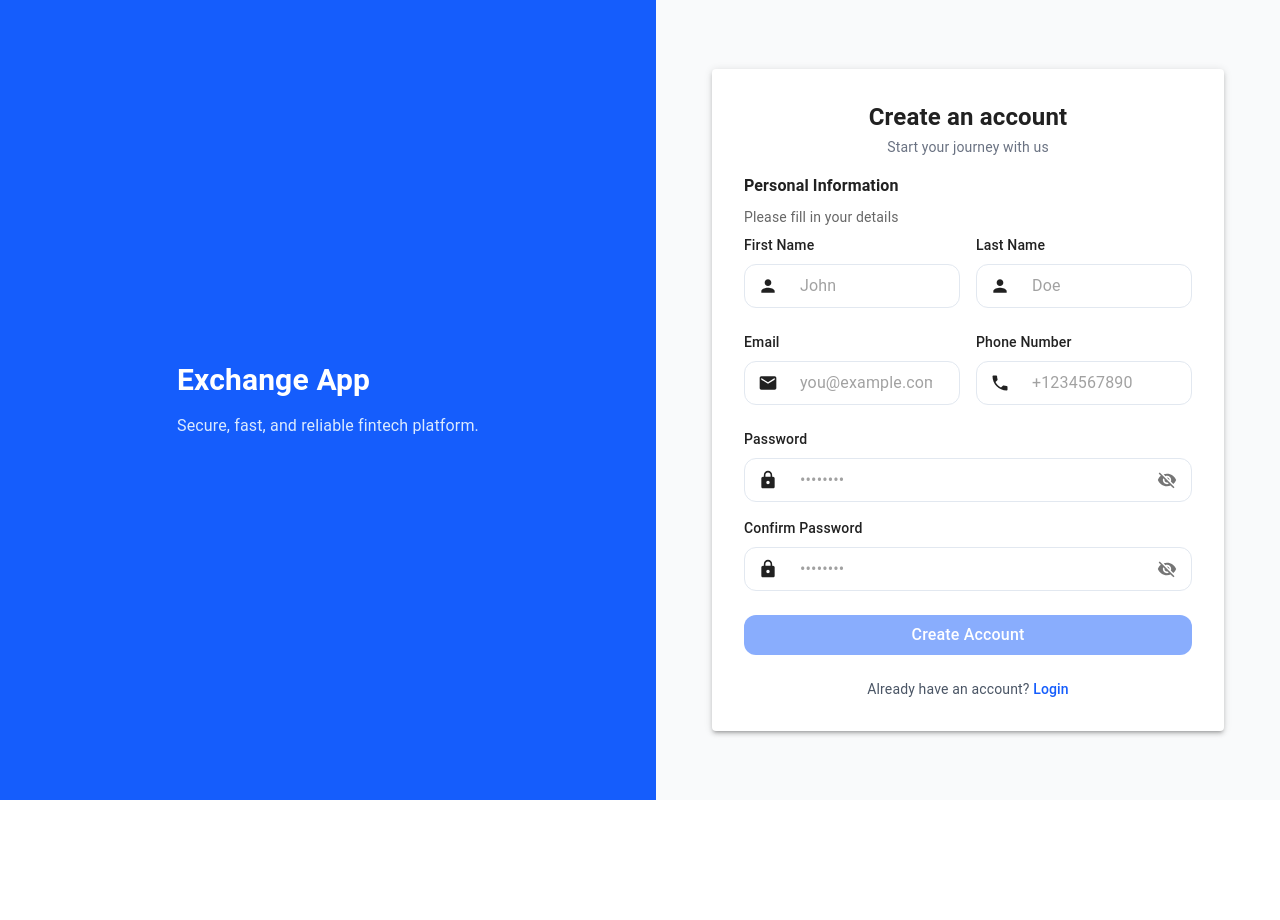
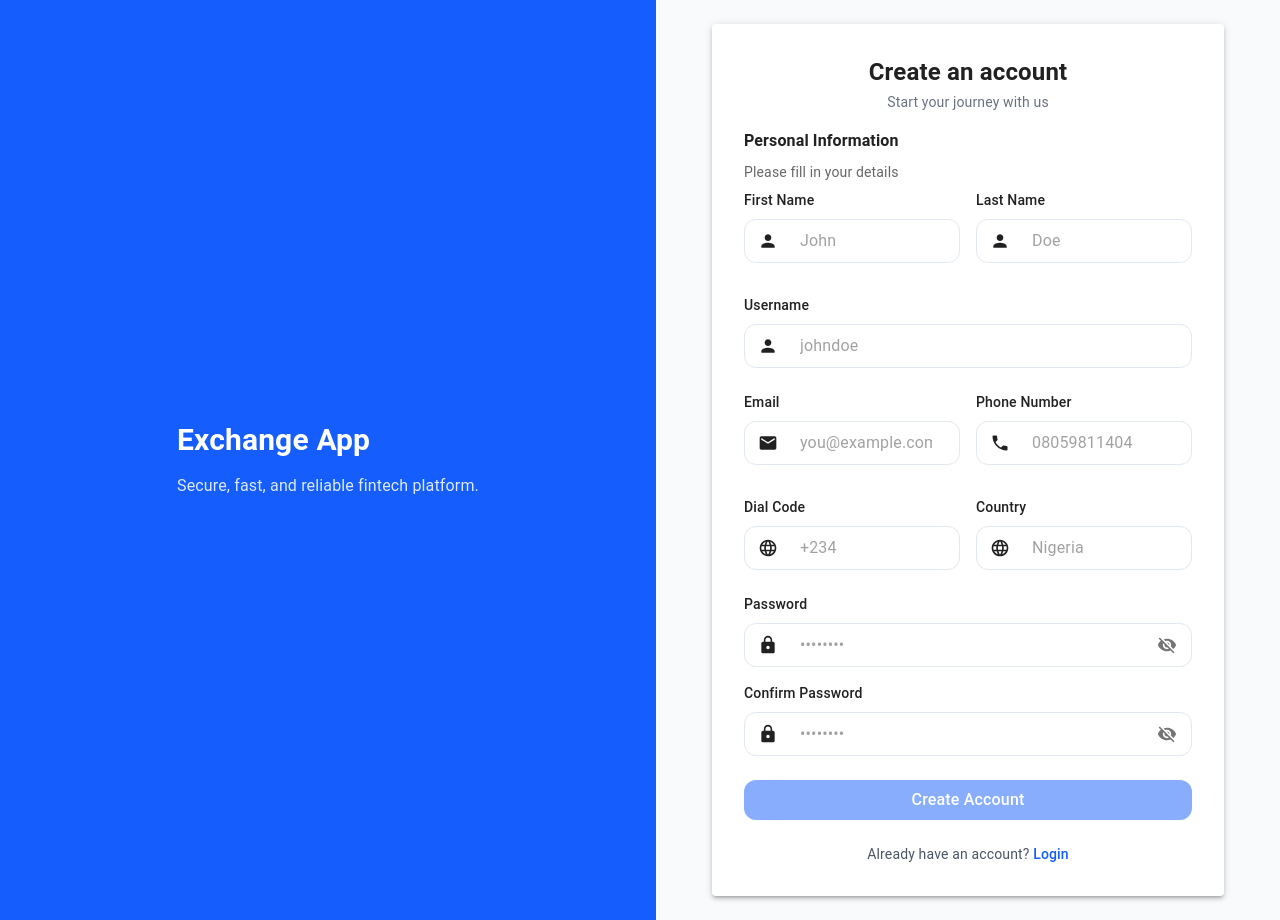
Before and after one commit to Achiever667/exchange-app, a Next.js app: page /auth/register in a window 1280 px wide. Before the commit the page ends 800 px from the top, so only its background shows below. Built offline with nearby package versions, Linux system fonts and the light colour scheme; no server answers; what @mui/material-nextjs would draw is missing.

Commit message:
fix: corrections on otp form

```diff
--- a/src/constants/index.ts
+++ b/src/constants/index.ts
@@ -9,8 +9,8 @@ export const API_CONFIG = {
 export const AUTH_ENDPOINTS = {
   REGISTER: '/auth/register',
   LOGIN: '/auth/login',
-  VERIFY_OTP: '/auth/verify-otp',
-  RESEND_OTP: '/auth/resend-otp',
+  VERIFY_OTP: '/auth/verify/otp',
+  RESEND_OTP: '/resend/otp',
   REFRESH_TOKEN: '/auth/refresh-token',
   LOGOUT: '/auth/logout',
   GET_PROFILE: '/auth/profile',
--- a/src/features/auth/components/OtpVerificationForm.tsx
+++ b/src/features/auth/components/OtpVerificationForm.tsx
@@ -22,7 +22,7 @@ interface OtpVerificationFormProps {
 export function OtpVerificationForm({ onSuccess }: OtpVerificationFormProps) {
   const searchParams = useSearchParams();
 //   const email = searchParams.get("email") || "";
-  const email = 'kelechioleh@gmail.com'
+  const email = 'emmanueloleh88@gmail.com' // For testing purposes, replace with actual email from search params in production
 
   const [otp, setOtp] = useState("");
   const [timeRemaining, setTimeRemaining] = useState(RESEND_OTP_TIMEOUT);
--- a/src/features/auth/components/RegistrationForm.tsx
+++ b/src/features/auth/components/RegistrationForm.tsx
@@ -13,7 +13,7 @@ import {
 import { UiButton } from '@/components/ui/button/UiButton';
 import { useToast } from '@/components/ui/toast';
 
-import { Mail, Lock, Person, Phone } from '@mui/icons-material';
+import { Mail, Lock, Person, Phone, Language } from '@mui/icons-material';
 import { registerSchema, RegisterCredentials } from '../schemas/registerSchema';
 
 interface RegistrationFormProps {
@@ -31,7 +31,7 @@ export function RegistrationForm({
   const {
     control,
     handleSubmit,
-    formState: { errors, isValid, isSubmitting  },
+    formState: { errors, isValid, isSubmitting },
     setError,
   } = useForm<RegisterCredentials>({
     resolver: zodResolver(registerSchema),
@@ -68,7 +68,7 @@ export function RegistrationForm({
       >
         <div className="grid grid-cols-1 lg:grid-cols-2 gap-4">
           <Controller
-            name="first_name"
+            name="firstname"
             control={control}
             render={({ field }) => (
               <UiField
@@ -76,15 +76,15 @@ export function RegistrationForm({
                 label="First Name"
                 placeholder="John"
                 disabled={isSubmitting }
-                error={!!errors.first_name}
-                errorMessage={errors.first_name?.message}
+                error={!!errors.firstname}
+                errorMessage={errors.firstname?.message}
                 startIcon={<Person sx={{ fontSize: 20 }} />}
               />
             )}
           />
 
           <Controller
-            name="last_name"
+            name="lastname"
             control={control}
             render={({ field }) => (
               <UiField
@@ -92,8 +92,26 @@ export function RegistrationForm({
                 label="Last Name"
                 placeholder="Doe"
                 disabled={isSubmitting }
-                error={!!errors.last_name}
-                errorMessage={errors.last_name?.message}
+                error={!!errors.lastname}
+                errorMessage={errors.lastname?.message}
+                startIcon={<Person sx={{ fontSize: 20 }} />}
+              />
+            )}
+          />
+        </div>
+
+        <div className="grid grid-cols-1 lg:grid-cols-1 gap-4 mt-4">
+          <Controller
+            name="username"
+            control={control}
+            render={({ field }) => (
+              <UiField
+                {...field}
+                label="Username"
+                placeholder="johndoe"
+                disabled={isSubmitting }
+                error={!!errors.username}
+                errorMessage={errors.username?.message}
                 startIcon={<Person sx={{ fontSize: 20 }} />}
               />
             )}
@@ -127,12 +145,46 @@ export function RegistrationForm({
               <UiField
                 {...field}
                 label="Phone Number"
-                placeholder="+1234567890"
+                placeholder="08059811404"
                 type="number"
                 disabled={isSubmitting }
                 error={!!errors.phone_number}
                 errorMessage={errors.phone_number?.message}
                 startIcon={<Phone sx={{ fontSize: 20 }} />}
+              />
+            )}
+          />
+        </div>
+
+        <div className="grid grid-cols-1 lg:grid-cols-2 gap-4 mt-4">
+          <Controller
+            name="dial_code"
+            control={control}
+            render={({ field }) => (
+              <UiField
+                {...field}
+                label="Dial Code"
+                placeholder="+234"
+                disabled={isSubmitting }
+                error={!!errors.dial_code}
+                errorMessage={errors.dial_code?.message}
+startIcon={<Language sx={{ fontSize: 20 }} />}
+              />
+            )}
+          />
+
+          <Controller
+            name="country"
+            control={control}
+            render={({ field }) => (
+              <UiField
+                {...field}
+                label="Country"
+                placeholder="Nigeria"
+                disabled={isSubmitting }
+                error={!!errors.country}
+                errorMessage={errors.country?.message}
+                startIcon={<Language sx={{ fontSize: 20 }} />}
               />
             )}
           />
@@ -161,7 +213,7 @@ export function RegistrationForm({
           />
 
           <Controller
-            name="confirm_password"
+            name="password_confirmation"
             control={control}
             render={({ field }) => (
               <UiField
@@ -171,8 +223,8 @@ export function RegistrationForm({
                 type="password"
                 disabled={isSubmitting }
                 showPasswordToggle
-                error={!!errors.confirm_password}
-                errorMessage={errors.confirm_password?.message}
+                error={!!errors.password_confirmation}
+                errorMessage={errors.password_confirmation?.message}
                 startIcon={<Lock sx={{ fontSize: 20 }} />}
               />
             )}
--- a/src/features/auth/hooks/useAuth.ts
+++ b/src/features/auth/hooks/useAuth.ts
@@ -3,7 +3,6 @@ import authApiService from '../api/authApi';
 import { useAuthStore } from '../store';
 import {
   AuthCredentials,
-  RegisterPayload,
   OTPVerificationPayload,
   AuthResponse,
   User,
@@ -11,6 +10,7 @@ import {
   ApiError,
 } from '@/types';
 import { QUERY_KEYS } from '@/constants';
+import { RegisterCredentials } from '../schemas/registerSchema';
 
 
 export function useRegister() {
@@ -18,8 +18,8 @@ export function useRegister() {
   const setTokens = useAuthStore((state) => state.setTokens);
   const setAuthenticated = useAuthStore((state) => state.setAuthenticated);
 
-  return useMutation<AuthResponse, ApiError, RegisterPayload>({
-    mutationFn: async (payload: RegisterPayload) => authApiService.register(payload),
+  return useMutation<AuthResponse, ApiError, RegisterCredentials>({
+    mutationFn: async (payload: RegisterCredentials) => authApiService.register(payload),
     onSuccess: (data) => {
       setUser(data.user);
       setTokens(data.tokens);
--- a/src/features/auth/schemas/registerSchema.ts
+++ b/src/features/auth/schemas/registerSchema.ts
@@ -3,15 +3,20 @@ import { DEFAULT_PASSWORD_RULES } from "@/components/ui/field";
 
 export const registerSchema = z
   .object({
-    first_name: z
+    firstname: z
       .string()
       .trim()
       .min(1, "First name is required"),
 
-    last_name: z
+    lastname: z
       .string()
       .trim()
       .min(1, "Last name is required"),
+
+    username: z
+      .string()
+      .trim()
+      .min(1, "Username is required"),
 
     email: z
       .string()
@@ -24,6 +29,16 @@ export const registerSchema = z
       .trim()
       .min(1, "Phone number is required"),
 
+    dial_code: z
+      .string()
+      .trim()
+      .min(1, "Dial code is required"),
+
+    country: z
+      .string()
+      .trim()
+      .min(1, "Country is required"),
+
     password: z
       .string()
       .min(1, "Password is required")
@@ -34,13 +49,13 @@ export const registerSchema = z
         }
       ),
 
-    confirm_password: z
+    password_confirmation: z
       .string()
       .min(1, "Please confirm your password"),
   })
-  .refine((data) => data.password === data.confirm_password, {
+  .refine((data) => data.password === data.password_confirmation, {
     message: "Passwords do not match",
-    path: ["confirm_password"],
+    path: ["password_confirmation"],
   });
 
 export type RegisterCredentials = z.infer<typeof registerSchema>;
```
Also changed, not shown: src/types/index.ts (+6 -2 lines).
